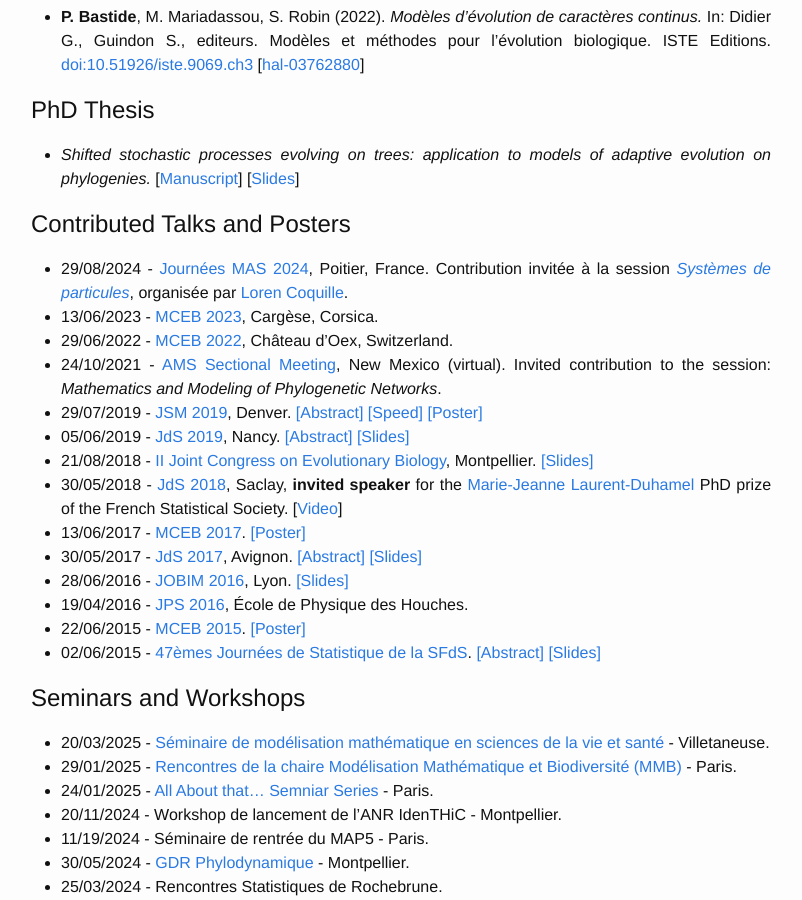
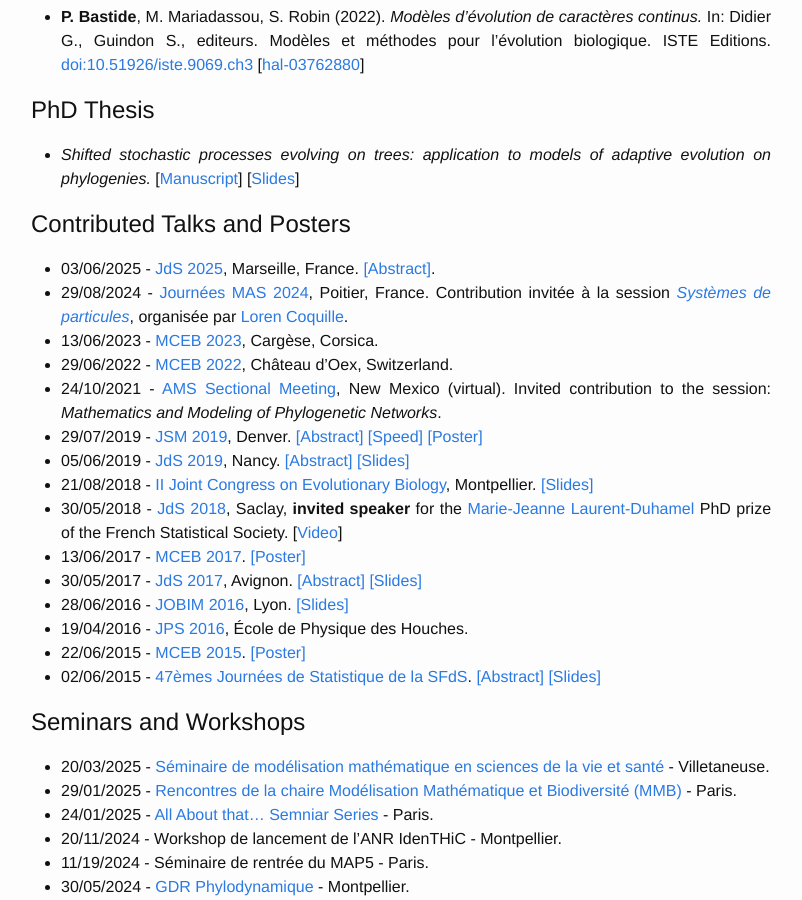
Before and after one commit to pbastide/pbastide.github.io, a Jekyll site: the page built from publi.md, in a window 1280 px wide and 900 px high, scrolled down 2900 px. Shown: the whole window, without its empty margins (239-1041 px from the left). Built offline with Jekyll 4.4.1, drawn with Linux system fonts in a browser that asks for light colours.

Commit message:
JdS 2025

```diff
--- a/publi.md
+++ b/publi.md
@@ -191,6 +191,7 @@ ISTE Editions.
 
 # Contributed Talks and Posters
 
+* 03/06/2025 - [JdS 2025](https://jds2025.sciencesconf.org/), Marseille, France. [[Abstract]](https://jds2025.sciencesconf.org/data/pages/resume_site_V6.pdf#section*.271).
 * 29/08/2024 - [Journées MAS 2024](https://mas2024.sciencesconf.org/), Poitier, France. Contribution invitée à la session [*Systèmes de particules*](https://mas2024.sciencesconf.org/data/pages/Session9.pdf), organisée par [Loren Coquille](https://www-fourier.ujf-grenoble.fr/~coquilll/).
 * 13/06/2023 - [MCEB 2023](https://mceb2023.sciencesconf.org/), Cargèse, Corsica.
 * 29/06/2022 - [MCEB 2022](https://mceb2022.sciencesconf.org/), Château d'Oex, Switzerland.
```
